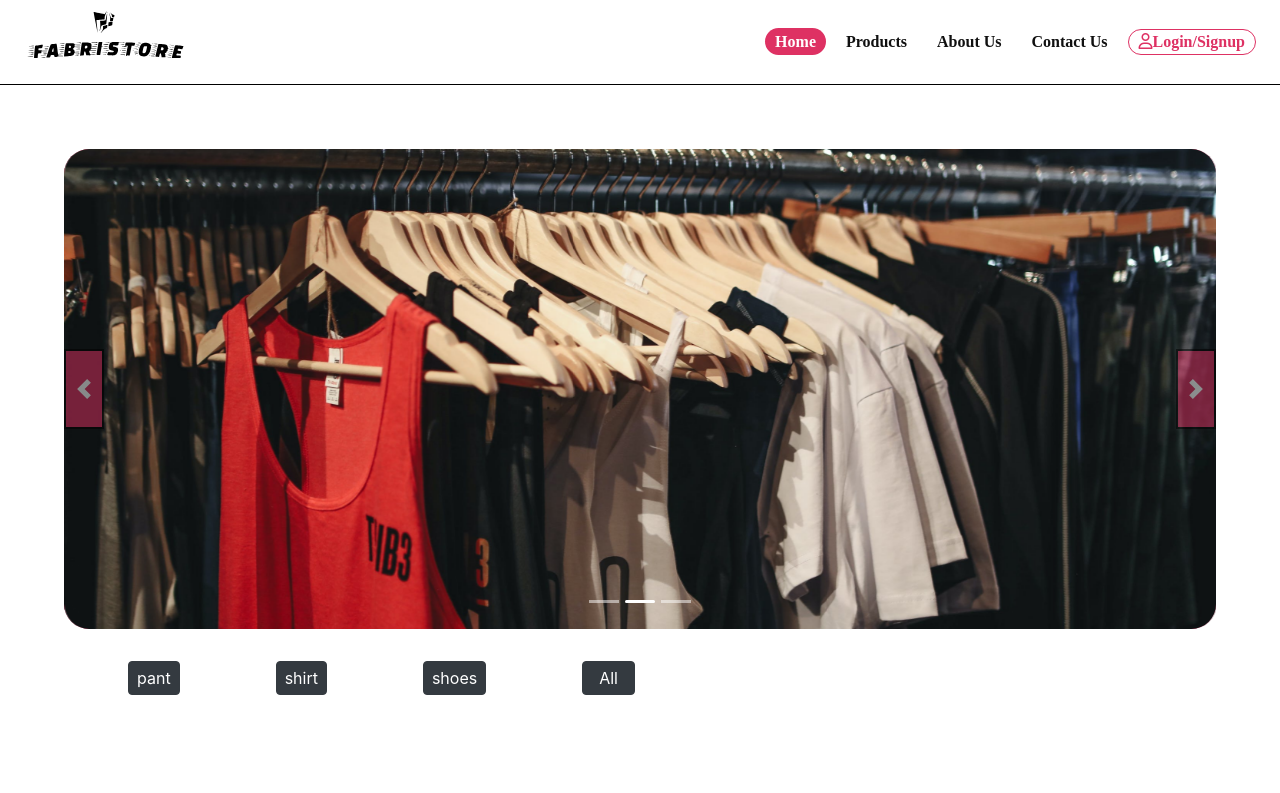
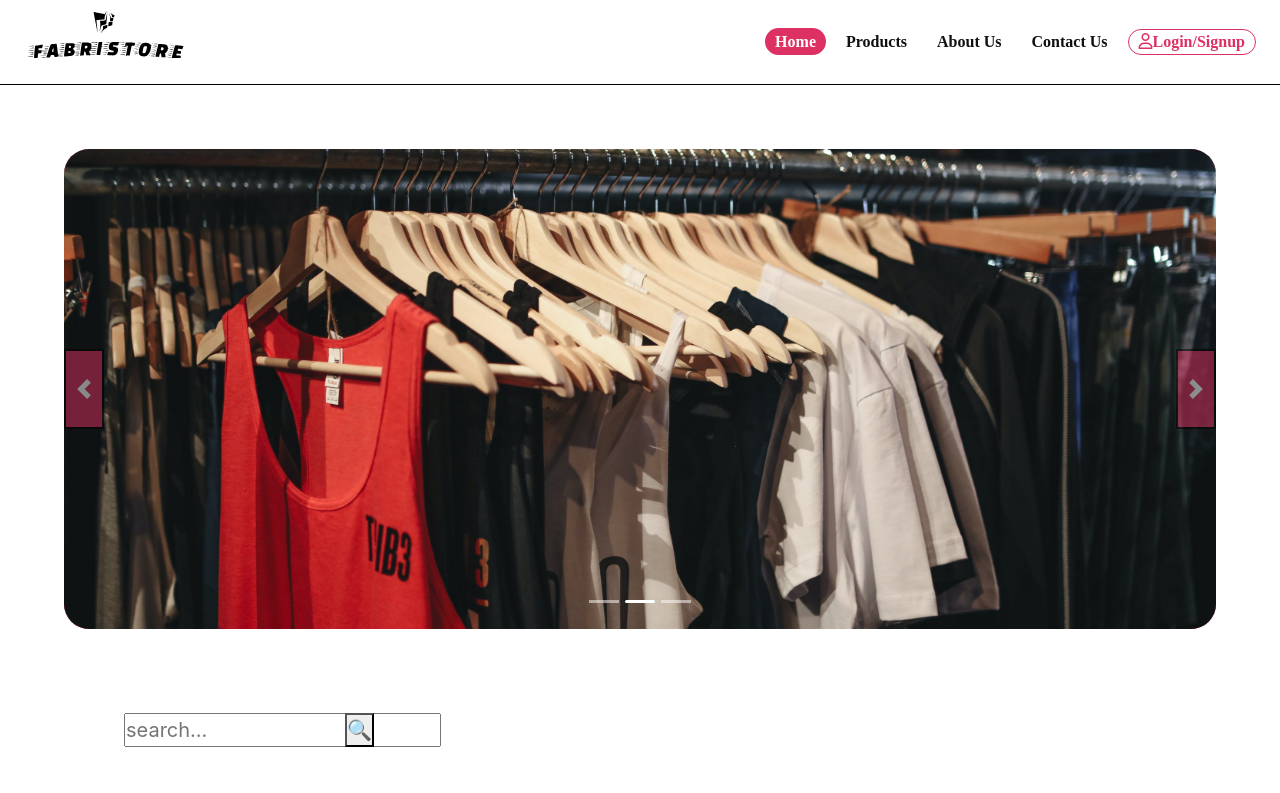
Before and after one commit to mdadnan2023/self-learning-, a React (Create React App) app: page / in a window 1280 px wide. Shown: the top 793 px of the page. Built offline with nearby package versions, Linux system fonts and the light colour scheme; grey boxes are pictures that could not be loaded.

Commit message:
page fixation and filter and search added

```diff
--- a/package.json
+++ b/package.json
@@ -6,6 +6,8 @@
     "@testing-library/jest-dom": "^5.17.0",
     "@testing-library/react": "^14.0.0",
     "@testing-library/user-event": "^14.4.3",
+    "bootstrap-select-dropdown": "^0.14.6",
+    "fuse.js": "^7.0.0",
     "react": "^18.2.0",
     "react-dom": "^18.2.0",
     "react-router-dom": "^6.21.3",
--- a/src/App.js
+++ b/src/App.js
@@ -5,22 +5,26 @@ import Home from "./components/homepage/homepage.js";
 import Navbar from "./components/navbar/navbar.jsx";
 import About from "./components/About.js";
 import Contact from "./components/Contact.js";
-import Searching from "./components/Searching.js";
+import Filtering from "./components/Filtering.js";
 import productDetails from "./data/productDetails.js";
 import Error from "./components/Error.js";
 
 function App() {
-
   return (
     <BrowserRouter>
       <Navbar />
+      <div>
         <Routes>
           <Route path="/" element={<Home />} />
-        <Route path="/product" element={<Searching product={productDetails}/>} />
+          <Route
+            path="/product"
+            element={<Filtering product={productDetails} />}
+          />
           <Route path="/about" element={<About />} />
           <Route path="/contact" element={<Contact />} />
           <Route path="*" element={<Error />} />
         </Routes>
+      </div>
     </BrowserRouter>
   );
 }
--- a/src/components/Button.js
+++ b/src/components/Button.js
@@ -1,17 +1,27 @@
-import React from 'react';
-import productDetails from '../data/productDetails';
+import React from "react";
+import productDetails from "../data/productDetails";
+
+
 
 function Button({ menuItems, filterItem, setItem }) {
+  const handleSelectChange = (event) => {
+    const selectedCategory = event.target.value;
+    if (selectedCategory === "All") {
+      setItem(productDetails);
+    } else {
+      filterItem(selectedCategory);
+    }
+  };
+
   return (
-    <div className='flex gap-8 mx-5'>
-      {menuItems.map((Val, id) => {
-        return (
-          <button className="btn-dark text-white p-1 px-2 mx-5 btn fw-bold" onClick={() => filterItem(Val)} key={id}>
-            {Val}
-          </button>
-        );
-      })}
-      <button className="btn-dark text-white p-1 px-3 mx-5 fw-bold btn" onClick={() => setItem(productDetails)}>All</button>
+    <div className="flex gap-8 mx-5">
+      <h2>Filter Yor Product : </h2>
+      <select class="form-group" onChange={handleSelectChange}>
+        <option value="All">All</option>
+        {menuItems.map((category, id) => (
+          <option key={id} value={category}>{category}</option>
+        ))}
+      </select>
     </div>
   );
 }
--- a/src/components/Filtering.js
+++ b/src/components/Filtering.js
@@ -1,27 +1,47 @@
-import React from 'react'
+import React, { useState } from "react";
+import Buttons from "./Button";
+import productDetails from "../data/productDetails";
 
-function Filtering({ product }) {
+function Filtering() {
+  const [items, setItems] = useState(productDetails);
 
+  const menuItems = [...new Set(productDetails.map((val) => val.category))];
+
+  const filterItem = (curCat) => {
+    const newItem = productDetails.filter((newVal) => {
+      return newVal.category === curCat;
+    });
+    setItems(newItem);
+  };
 
   return (
-    <div>
+    <div className="tc ma0 pa4 min-vh-100">
+      <Buttons
+        menuItems={menuItems}
+        filterItem={filterItem}
+        setItem={setItems}
+      />
       <div className="c-card-sec">
-        {product.map((product) => {
-          return (
+        {items.map((product) => (
           <div className="card" style={{ width: "18rem" }} key={product.id}>
-              <img class="photo" src={product.img} alt={product.title} />
+            <img className="photo" src={product.img} alt={product.title} />
             <div className="card-body">
-                <h6 className="card-subtitle mb-2 text-muted">{product.category}</h6>
+              <h6 className="card-subtitle mb-2 text-muted">
+                {product.category}
+              </h6>
               <h5 className="card-title">{product.name}</h5>
               <p className="card-text">{product.description}</p>
               <div className="btn-sec">
-                  <button type="button" className="btn btn-success">BUY NOW</button>
-                  <button type="button" className="btn btn-success">ADD TO CART</button>
+                <button type="button" className="btn btn-success">
+                  BUY NOW
+                </button>
+                <button type="button" className="btn btn-success">
+                  ADD TO CART
+                </button>
               </div>
             </div>
           </div>
-          );
-        })}
+        ))}
       </div>
     </div>
   );
--- a/src/components/homepage/homepage.js
+++ b/src/components/homepage/homepage.js
@@ -1,33 +1,16 @@
-import React, { useState } from "react";
+import React from "react";
 import productDetails from "../../data/productDetails.js";
-import Filtering from "../Filtering.js";
-import Buttons from "../Button.js";
 import Slider from "../Slider.js";
-
-// import Searching from "../Searching.js";
+import Searching from "../Searching.js";
 
 
 export default function Home() {
-  const [item, setItem] = useState(productDetails);
-  const menuItems = [...new Set(productDetails.map((val) => val.category))];
-
-  const filterItem = (curcat) => {
-    const newItem = productDetails.filter((newVal) => {
-      return newVal.category === curcat;
-    });
-    setItem(newItem);
-  };
 
   return (
     <div>
       <div className="tc ma0 pa4 min-vh-100">
         <Slider/>
-        <Buttons
-          menuItems={menuItems}
-          filterItem={filterItem}
-          setItem={setItem}
-        />
-        <Filtering product={item} />
+        <Searching product={productDetails}/>
       </div>
     </div>
   );
```
Also changed, not shown: 2 other files (tests, documents, lock files or other folders). Lines whose indentation alone changed are shown as unchanged.
